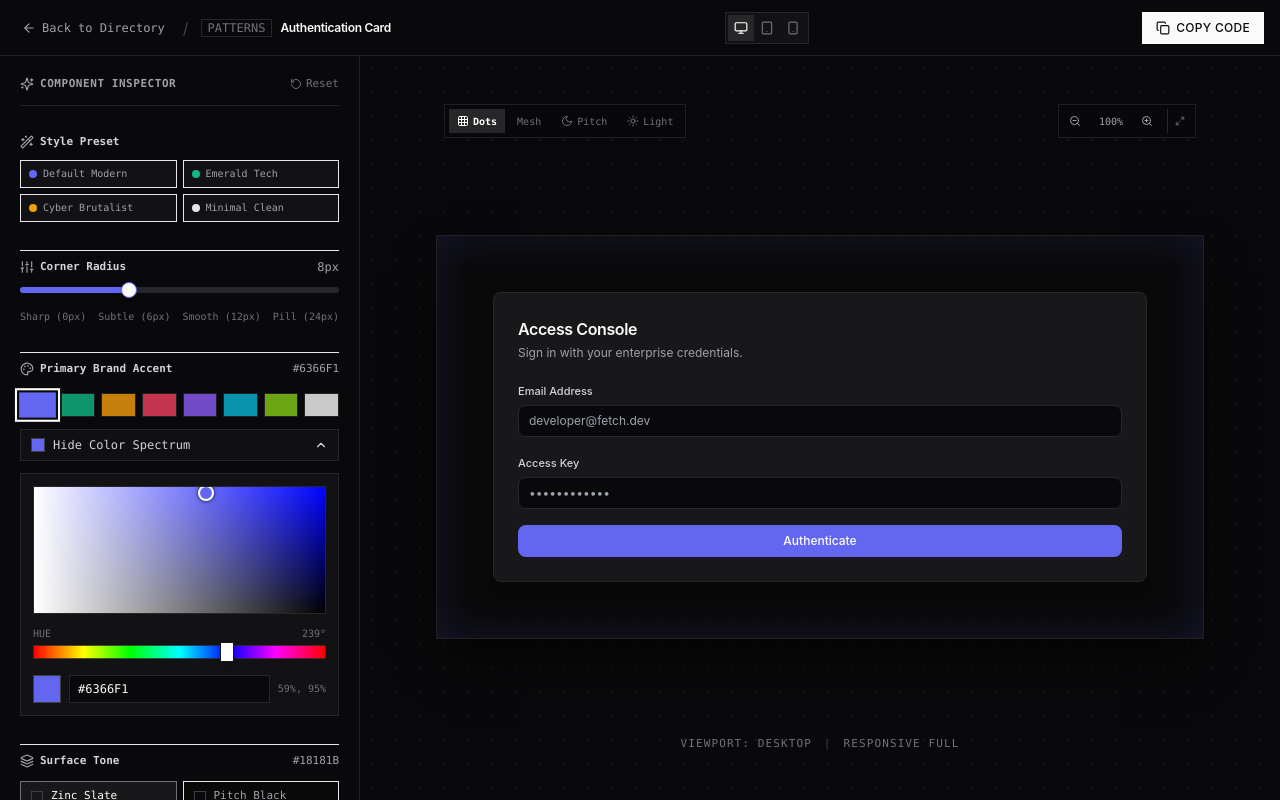
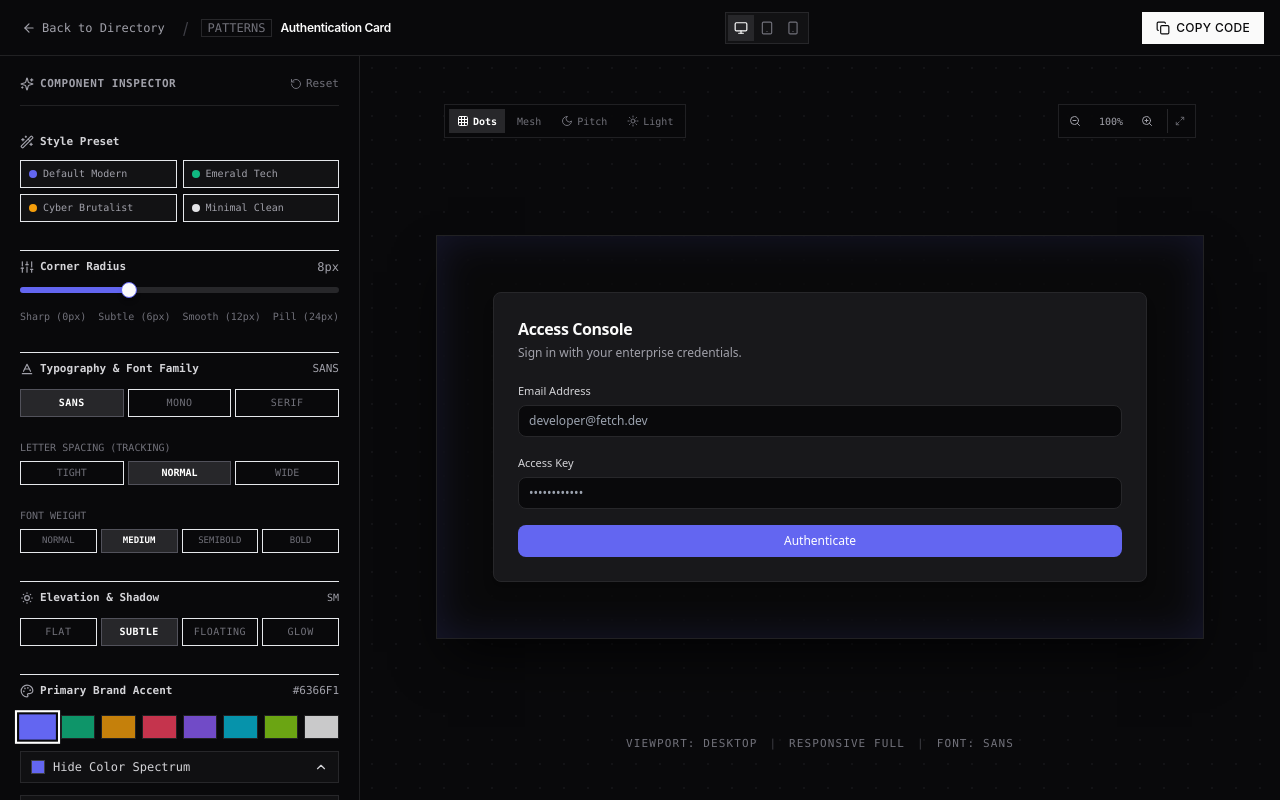
Before and after one commit to azurelikestocode/fetch, a Next.js app: page /studio/auth-card in a window 1280 px wide. Both pictures are taken after a click on the button "Open 2D Color Spectrum". Built offline with nearby package versions, Linux system fonts and the light colour scheme.

Commit message:
fix(studio): resolve setState during render in color picker and add typography & shadow controls

```diff
--- a/components/studio/color-picker.tsx
+++ b/components/studio/color-picker.tsx
@@ -85,16 +85,21 @@ function isLightColor(hex: string): boolean {
 
 export function VisualColorPicker({ color, onChange }: ColorPickerProps) {
   const [hsv, setHsv] = useState(() => hexToHsv(color));
+  const hsvRef = useRef(hsv);
+  hsvRef.current = hsv;
+
   const spectrumRef = useRef<HTMLDivElement>(null);
   const hueRef = useRef<HTMLDivElement>(null);
   const isDraggingSpectrum = useRef(false);
   const isDraggingHue = useRef(false);
 
-  // Sync HSV when external color prop changes meaningfully
+  // Sync HSV when external color prop changes from preset buttons or inputs
   useEffect(() => {
-    const currentHex = hsvToHex(hsv.h, hsv.s, hsv.v);
+    const currentHex = hsvToHex(hsvRef.current.h, hsvRef.current.s, hsvRef.current.v);
     if (color.toUpperCase() !== currentHex.toUpperCase()) {
-      setHsv(hexToHsv(color));
+      const nextHsv = hexToHsv(color);
+      hsvRef.current = nextHsv;
+      setHsv(nextHsv);
     }
   }, [color]);
 
@@ -108,12 +113,12 @@ export function VisualColorPicker({ color, onChange }: ColorPickerProps) {
       const s = Math.round((x / rect.width) * 100);
       const v = Math.round((1 - y / rect.height) * 100);
 
-      setHsv((prev) => {
-        const next = { ...prev, s, v };
-        const newHex = hsvToHex(next.h, next.s, next.v);
-        onChange(newHex, isLightColor(newHex));
-        return next;
-      });
+      const next = { ...hsvRef.current, s, v };
+      hsvRef.current = next;
+      setHsv(next);
+
+      const newHex = hsvToHex(next.h, next.s, next.v);
+      onChange(newHex, isLightColor(newHex));
     },
     [onChange]
   );
@@ -125,12 +130,12 @@ export function VisualColorPicker({ color, onChange }: ColorPickerProps) {
       const x = Math.max(0, Math.min(rect.width, clientX - rect.left));
       const h = Math.round((x / rect.width) * 360);
 
-      setHsv((prev) => {
-        const next = { ...prev, h };
-        const newHex = hsvToHex(next.h, next.s, next.v);
-        onChange(newHex, isLightColor(newHex));
-        return next;
-      });
+      const next = { ...hsvRef.current, h };
+      hsvRef.current = next;
+      setHsv(next);
+
+      const newHex = hsvToHex(next.h, next.s, next.v);
+      onChange(newHex, isLightColor(newHex));
     },
     [onChange]
   );
@@ -188,7 +193,7 @@ export function VisualColorPicker({ color, onChange }: ColorPickerProps) {
       {/* 1D Rainbow Hue Slider */}
       <div className="space-y-1">
         <div className="flex items-center justify-between text-[10px] font-mono text-zinc-500">
-          <span>HUE</span>
+          <span>HUE SLIDER</span>
           <span>{hsv.h}°</span>
         </div>
         <div
@@ -225,14 +230,16 @@ export function VisualColorPicker({ color, onChange }: ColorPickerProps) {
           onChange={(e) => {
             const val = e.target.value.toUpperCase();
             if (/^#[0-9A-F]{6}$/i.test(val)) {
-              setHsv(hexToHsv(val));
+              const next = hexToHsv(val);
+              hsvRef.current = next;
+              setHsv(next);
               onChange(val, isLightColor(val));
             }
           }}
           className="flex-1 h-7 px-2 text-xs font-mono bg-zinc-950 border border-zinc-800 rounded-xs text-[#fafafa] uppercase focus:outline-none focus:border-zinc-500"
         />
         <span className="text-[10px] font-mono text-zinc-500">
-          {hsv.s}%, {hsv.v}%
+          S:{hsv.s}% V:{hsv.v}%
         </span>
       </div>
     </div>
--- a/components/studio/inspector-panel.tsx
+++ b/components/studio/inspector-panel.tsx
@@ -15,6 +15,9 @@ import {
   Sun,
   Shield,
   Box,
+  Baseline,
+  SunMedium,
+  Frame,
 } from "lucide-react";
 import { Slider } from "../ui/slider";
 import { ComponentTemplate } from "../../lib/templates";
@@ -127,6 +130,111 @@ export function InspectorPanel({
           <button onClick={() => onTokenChange({ radius: 24 })} className="hover:text-zinc-300 cursor-pointer">
             Pill (24px)
           </button>
+        </div>
+      </div>
+
+      {/* Typography & Fonts Section */}
+      <div className="space-y-3 pt-2 border-t border-zinc-850">
+        <div className="flex items-center justify-between text-xs">
+          <span className="font-semibold text-zinc-300 flex items-center gap-1.5 font-mono text-[11px]">
+            <Baseline className="w-3.5 h-3.5 text-zinc-400" />
+            Typography & Font Family
+          </span>
+          <span className="font-mono text-zinc-400 text-[11px] uppercase">
+            {tokens.fontFamily || "sans"}
+          </span>
+        </div>
+
+        {/* Font Family Pills */}
+        <div className="grid grid-cols-3 gap-1">
+          {[
+            { id: "sans", label: "Sans (Geist)" },
+            { id: "mono", label: "Mono (Code)" },
+            { id: "serif", label: "Serif (Book)" },
+          ].map((f) => (
+            <button
+              key={f.id}
+              onClick={() => onTokenChange({ fontFamily: f.id as any })}
+              className={`h-7 text-[10px] font-mono uppercase tracking-wider rounded-xs border transition-all cursor-pointer ${
+                (tokens.fontFamily || "sans") === f.id
+                  ? "bg-zinc-800 text-white border-zinc-600 font-semibold"
+                  : "border-zinc-850 text-zinc-500 hover:text-zinc-300 hover:bg-zinc-900"
+              }`}
+            >
+              {f.id}
+            </button>
+          ))}
+        </div>
+
+        {/* Letter Spacing (Tracking) */}
+        <div className="space-y-1 pt-1">
+          <label className="text-[10px] font-mono text-zinc-500 uppercase">Letter Spacing (Tracking)</label>
+          <div className="grid grid-cols-3 gap-1">
+            {["tight", "normal", "wide"].map((track) => (
+              <button
+                key={track}
+                onClick={() => onTokenChange({ letterSpacing: track as any })}
+                className={`h-6 text-[10px] font-mono uppercase rounded-xs border transition-colors cursor-pointer ${
+                  (tokens.letterSpacing || "normal") === track
+                    ? "bg-zinc-800 text-white border-zinc-600 font-semibold"
+                    : "border-zinc-850 text-zinc-500 hover:text-zinc-300"
+                }`}
+              >
+                {track}
+              </button>
+            ))}
+          </div>
+        </div>
+
+        {/* Font Weight */}
+        <div className="space-y-1 pt-1">
+          <label className="text-[10px] font-mono text-zinc-500 uppercase">Font Weight</label>
+          <div className="grid grid-cols-4 gap-1">
+            {["normal", "medium", "semibold", "bold"].map((w) => (
+              <button
+                key={w}
+                onClick={() => onTokenChange({ fontWeight: w as any })}
+                className={`h-6 text-[9px] font-mono uppercase rounded-xs border transition-colors cursor-pointer ${
+                  (tokens.fontWeight || "medium") === w
+                    ? "bg-zinc-800 text-white border-zinc-600 font-semibold"
+                    : "border-zinc-850 text-zinc-500 hover:text-zinc-300"
+                }`}
+              >
+                {w}
+              </button>
+            ))}
+          </div>
+        </div>
+      </div>
+
+      {/* Shadows, Elevation & Glow Aura */}
+      <div className="space-y-3 pt-2 border-t border-zinc-850">
+        <div className="flex items-center justify-between text-xs">
+          <span className="font-semibold text-zinc-300 flex items-center gap-1.5 font-mono text-[11px]">
+            <SunMedium className="w-3.5 h-3.5 text-zinc-400" />
+            Elevation & Shadow
+          </span>
+          <span className="font-mono text-zinc-400 text-[10px] uppercase">{tokens.shadow || "sm"}</span>
+        </div>
+        <div className="grid grid-cols-4 gap-1">
+          {[
+            { id: "none", label: "Flat" },
+            { id: "sm", label: "Subtle" },
+            { id: "lg", label: "Floating" },
+            { id: "glow", label: "Glow" },
+          ].map((sh) => (
+            <button
+              key={sh.id}
+              onClick={() => onTokenChange({ shadow: sh.id as any })}
+              className={`h-7 text-[10px] font-mono uppercase tracking-wider rounded-xs border transition-all cursor-pointer ${
+                (tokens.shadow || "sm") === sh.id
+                  ? "bg-zinc-800 text-white border-zinc-600 font-semibold"
+                  : "border-zinc-850 text-zinc-500 hover:text-zinc-300 hover:bg-zinc-900"
+              }`}
+            >
+              {sh.label}
+            </button>
+          ))}
         </div>
       </div>
 
@@ -262,7 +370,7 @@ export function InspectorPanel({
                         className={`h-7 px-2.5 text-[11px] font-mono uppercase tracking-wider rounded-xs border transition-colors cursor-pointer ${
                           val === opt
                             ? "bg-zinc-800 text-white border-zinc-600"
-                            : "border-zinc-800 text-zinc-500 hover:text-zinc-300"
+                            : "border-zinc-850 text-zinc-500 hover:text-zinc-300"
                         }`}
                       >
                         {opt}
--- a/components/studio/preview-viewport.tsx
+++ b/components/studio/preview-viewport.tsx
@@ -31,6 +31,38 @@ export function PreviewViewport({
 
   const simulation = props.simulatedState || "default";
 
+  const fontStyle: React.CSSProperties = {
+    fontFamily:
+      tokens.fontFamily === "mono"
+        ? 'ui-monospace, SFMono-Regular, Menlo, Monaco, Consolas, monospace'
+        : tokens.fontFamily === "serif"
+        ? 'Charter, "Bitstream Charter", "Sitka Text", Cambria, Georgia, serif'
+        : 'system-ui, -apple-system, BlinkMacSystemFont, "Segoe UI", Roboto, sans-serif',
+    letterSpacing:
+      tokens.letterSpacing === "tight"
+        ? "-0.025em"
+        : tokens.letterSpacing === "wide"
+        ? "0.05em"
+        : "normal",
+    fontWeight:
+      tokens.fontWeight === "bold"
+        ? "700"
+        : tokens.fontWeight === "semibold"
+        ? "600"
+        : tokens.fontWeight === "medium"
+        ? "500"
+        : "400",
+  };
+
+  const shadowStyles: React.CSSProperties =
+    tokens.shadow === "glow"
+      ? { filter: `drop-shadow(0 0 25px ${tokens.primary}50)` }
+      : tokens.shadow === "lg"
+      ? { filter: "drop-shadow(0 20px 25px rgba(0, 0, 0, 0.6))" }
+      : tokens.shadow === "sm"
+      ? { filter: "drop-shadow(0 2px 4px rgba(0, 0, 0, 0.4))" }
+      : {};
+
   return (
     <div
       className={`flex-1 min-w-0 h-full overflow-auto p-4 sm:p-8 md:p-12 flex flex-col items-center justify-between relative transition-colors duration-300 ${
@@ -59,7 +91,7 @@ export function PreviewViewport({
           <button
             onClick={() => setCanvasBg("dot-grid")}
             title="Dot Grid Canvas"
-            className={`h-6 px-2 text-[10px] font-mono rounded-xs transition-colors flex items-center gap-1 ${
+            className={`h-6 px-2 text-[10px] font-mono rounded-xs transition-colors flex items-center gap-1 cursor-pointer ${
               canvasBg === "dot-grid" ? "bg-zinc-800 text-white font-semibold" : "text-zinc-500 hover:text-zinc-300"
             }`}
           >
@@ -69,7 +101,7 @@ export function PreviewViewport({
           <button
             onClick={() => setCanvasBg("mesh")}
             title="Architectural Mesh"
-            className={`h-6 px-2 text-[10px] font-mono rounded-xs transition-colors flex items-center gap-1 ${
+            className={`h-6 px-2 text-[10px] font-mono rounded-xs transition-colors flex items-center gap-1 cursor-pointer ${
               canvasBg === "mesh" ? "bg-zinc-800 text-white font-semibold" : "text-zinc-500 hover:text-zinc-300"
             }`}
           >
@@ -78,7 +110,7 @@ export function PreviewViewport({
           <button
             onClick={() => setCanvasBg("pitch-dark")}
             title="Pitch Black"
-            className={`h-6 px-2 text-[10px] font-mono rounded-xs transition-colors flex items-center gap-1 ${
+            className={`h-6 px-2 text-[10px] font-mono rounded-xs transition-colors flex items-center gap-1 cursor-pointer ${
               canvasBg === "pitch-dark" ? "bg-zinc-800 text-white font-semibold" : "text-zinc-500 hover:text-zinc-300"
             }`}
           >
@@ -88,7 +120,7 @@ export function PreviewViewport({
           <button
             onClick={() => setCanvasBg("studio-light")}
             title="Studio Light Background"
-            className={`h-6 px-2 text-[10px] font-mono rounded-xs transition-colors flex items-center gap-1 ${
+            className={`h-6 px-2 text-[10px] font-mono rounded-xs transition-colors flex items-center gap-1 cursor-pointer ${
               canvasBg === "studio-light" ? "bg-zinc-200 text-zinc-900 font-semibold" : "text-zinc-500 hover:text-zinc-300"
             }`}
           >
@@ -102,7 +134,7 @@ export function PreviewViewport({
           <button
             onClick={() => setZoom((z) => Math.max(75, z - 25))}
             title="Zoom Out"
-            className="w-6 h-6 flex items-center justify-center text-zinc-400 hover:text-white transition-colors"
+            className="w-6 h-6 flex items-center justify-center text-zinc-400 hover:text-white transition-colors cursor-pointer"
           >
             <ZoomOut className="w-3 h-3" />
           </button>
@@ -110,14 +142,14 @@ export function PreviewViewport({
           <button
             onClick={() => setZoom((z) => Math.min(150, z + 25))}
             title="Zoom In"
-            className="w-6 h-6 flex items-center justify-center text-zinc-400 hover:text-white transition-colors"
+            className="w-6 h-6 flex items-center justify-center text-zinc-400 hover:text-white transition-colors cursor-pointer"
           >
             <ZoomIn className="w-3 h-3" />
           </button>
           <button
             onClick={() => setZoom(100)}
             title="Reset Zoom"
-            className="w-6 h-6 flex items-center justify-center text-zinc-500 hover:text-white transition-colors ml-1 border-l border-zinc-800"
+            className="w-6 h-6 flex items-center justify-center text-zinc-500 hover:text-white transition-colors ml-1 border-l border-zinc-800 cursor-pointer"
           >
             <Maximize2 className="w-2.5 h-2.5" />
           </button>
@@ -145,6 +177,7 @@ export function PreviewViewport({
         />
 
         <div
+          style={{ ...fontStyle, ...shadowStyles }}
           className={`fetch-preview w-full flex items-center justify-center transition-all duration-300 ${
             simulation === "hover"
               ? "scale-[1.02] filter drop-shadow-[0_8px_20px_rgba(0,0,0,0.5)]"
@@ -166,6 +199,8 @@ export function PreviewViewport({
         <span>
           {viewport === "mobile" ? "375 × 667" : viewport === "tablet" ? "768 × 1024" : "Responsive Full"}
         </span>
+        <span className="text-zinc-700">|</span>
+        <span>Font: {tokens.fontFamily || "sans"}</span>
         {simulation !== "default" && (
           <>
             <span className="text-zinc-700">|</span>
--- a/lib/tokens.ts
+++ b/lib/tokens.ts
@@ -6,6 +6,11 @@ export interface ThemeTokens {
   surfaceHover: string;
   border: string;
   radius: number; // in pixels
+  fontFamily?: "sans" | "mono" | "serif";
+  letterSpacing?: "tight" | "normal" | "wide";
+  fontWeight?: "normal" | "medium" | "semibold" | "bold";
+  shadow?: "none" | "sm" | "md" | "lg" | "glow";
+  borderWidth?: number;
 }
 
 export interface PresetTheme {
```
